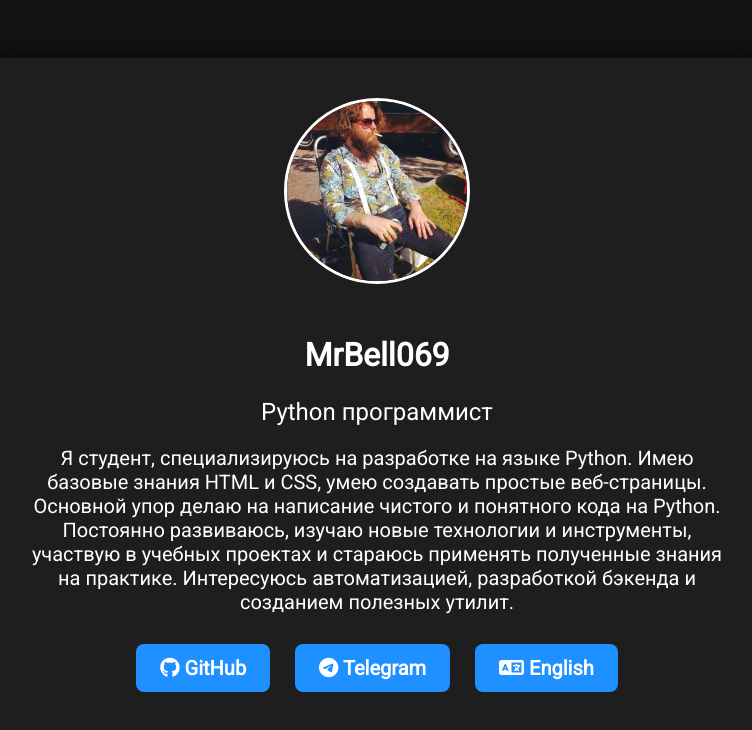
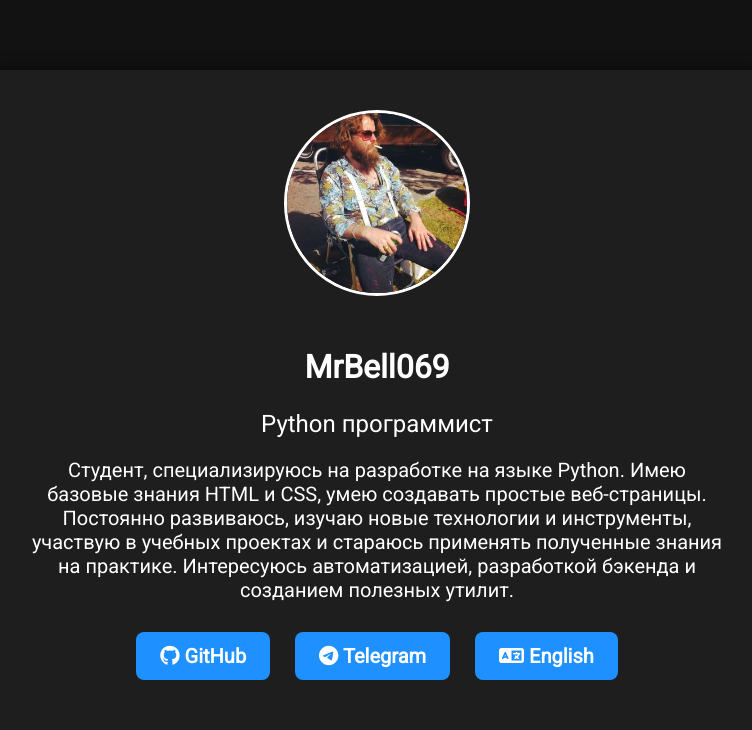
Before and after one commit to MrBell069/business-card, a plain HTML site: page index.html in a window 1280 px wide. Shown: the whole page, without its empty margins (263-1015 px from the left). Drawn offline with Linux system fonts and the light colour scheme.

Commit message:
Update index.html

```diff
--- a/index.html
+++ b/index.html
@@ -112,9 +112,9 @@
     <img src="el_huervo.jpg" alt="Фото" class="avatar" />
     <h1 data-ru="MrBell069" data-en="MrBell069">MrBell069</h1>
     <p class="desc" data-ru="Python программист" data-en="Python programmist">Python программист</p>
-    <p data-ru="Я студент, специализируюсь на разработке на языке Python. Имею базовые знания HTML и CSS, умею создавать простые веб-страницы. Основной упор делаю на написание чистого и понятного кода на Python. Постоянно развиваюсь, изучаю новые технологии и инструменты, участвую в учебных проектах и стараюсь применять полученные знания на практике. Интересуюсь автоматизацией, разработкой бэкенда и созданием полезных утилит."
-      data-en="I am a student specializing in Python development. I have basic knowledge of HTML and CSS, and I can create simple web pages. My main focus is on writing clean and understandable Python code. I am constantly developing, learning new technologies and tools, participating in educational projects and trying to apply the acquired knowledge in practice. I am interested in automation, backend development and creation of useful utilities.">
-      Я студент, специализируюсь на разработке на языке Python. Имею базовые знания HTML и CSS, умею создавать простые веб-страницы. Основной упор делаю на написание чистого и понятного кода на Python. Постоянно развиваюсь, изучаю новые технологии и инструменты, участвую в учебных проектах и стараюсь применять полученные знания на практике. Интересуюсь автоматизацией, разработкой бэкенда и созданием полезных утилит.
+    <p data-ru="Студент, специализируюсь на разработке на языке Python. Имею базовые знания HTML и CSS, умею создавать простые веб-страницы. Постоянно развиваюсь, изучаю новые технологии и инструменты, участвую в учебных проектах и стараюсь применять полученные знания на практике. Интересуюсь автоматизацией, разработкой бэкенда и созданием полезных утилит."
+      data-en="I am a student specializing in Python development. I have basic knowledge of HTML and CSS, and I can create simple web pages. I am constantly developing, learning new technologies and tools, participating in educational projects and trying to apply the acquired knowledge in practice. I am interested in automation, backend development and creation of useful utilities.">
+      Студент, специализируюсь на разработке на языке Python. Имею базовые знания HTML и CSS, умею создавать простые веб-страницы. Постоянно развиваюсь, изучаю новые технологии и инструменты, участвую в учебных проектах и стараюсь применять полученные знания на практике. Интересуюсь автоматизацией, разработкой бэкенда и созданием полезных утилит.
     </p>
 
 
```
